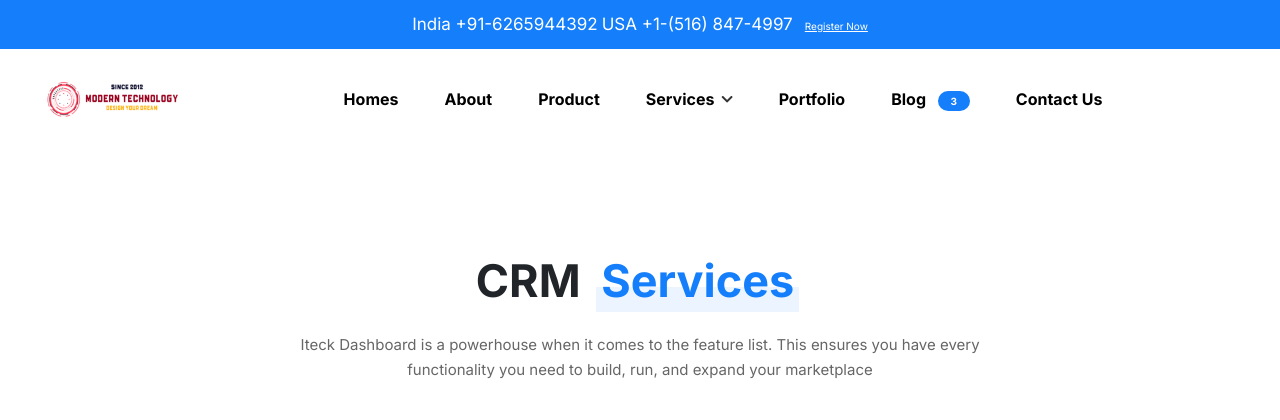
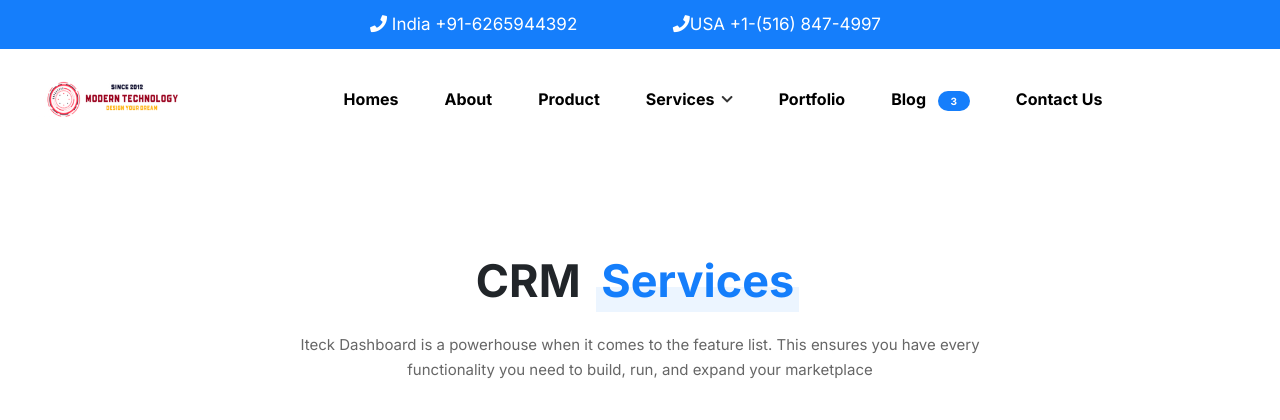
Before and after one commit to preetu098/mitsafewebsite, a PHP site: page /Page-crm.php in a window 1280 px wide. Shown: the top 420 px of the page. Run offline with PHP 8.4, Linux system fonts and the light colour scheme; data comes from the database, SQL or seed files in the repository; some libraries are stand-ins or nearby versions.

Commit message:
add changes

```diff
--- a/layout/header.php
+++ b/layout/header.php
@@ -44,6 +44,7 @@ $blogdetail=getPageBlogDetail($pdo,basename($_SERVER['PHP_SELF']));
     <link rel="stylesheet" href="assets/css/style.css" />
     <script src="https://ajax.googleapis.com/ajax/libs/jquery/3.6.0/jquery.min.js"
   type="text/javascript"></script>
+  <link rel="stylesheet" href="https://cdnjs.cloudflare.com/ajax/libs/font-awesome/4.7.0/css/font-awesome.min.css">
 </head>
 
 <body>
@@ -58,11 +59,13 @@ $blogdetail=getPageBlogDetail($pdo,basename($_SERVER['PHP_SELF']));
         <div class="container">
             <div class="content text-white">
 
-                    <small class="fs-10px" style="font-size:17px!important">India +91-6265944392</small>
+                    <small class="fs-10px" style="font-size:17px!important"><i class="fa fa-phone" aria-hidden="true"></i> India +91-6265944392</small>
 
                 <!-- <img src="assets/img/icons/nav_icon/imoj_heart.png" alt="" class="icon-15"> -->
-                <small class="fs-10px" style="font-size:17px!important"> USA +1-(516) 847-4997</small>
-                <a href="#" class="fs-10px text-decoration-underline ms-2">Register Now</a>
+                <span class="fs-10px op-6" style="color:transparent">Get </span>
+                <small class="op-10 fs-10px" style="color:transparent">20% Discount</small>
+                <small class="fs-10px" style="font-size:17px!important"><i class="fa fa-phone" aria-hidden="true"></i>USA +1-(516) 847-4997</small>
+                <a href="#" class="fs-10px text-decoration-underline ms-2" style="font-size:17px!important"><i class="fa fa-whatsapp" aria-hidden="true"></i></a>
             </div>
         </div>
     </div>
```
